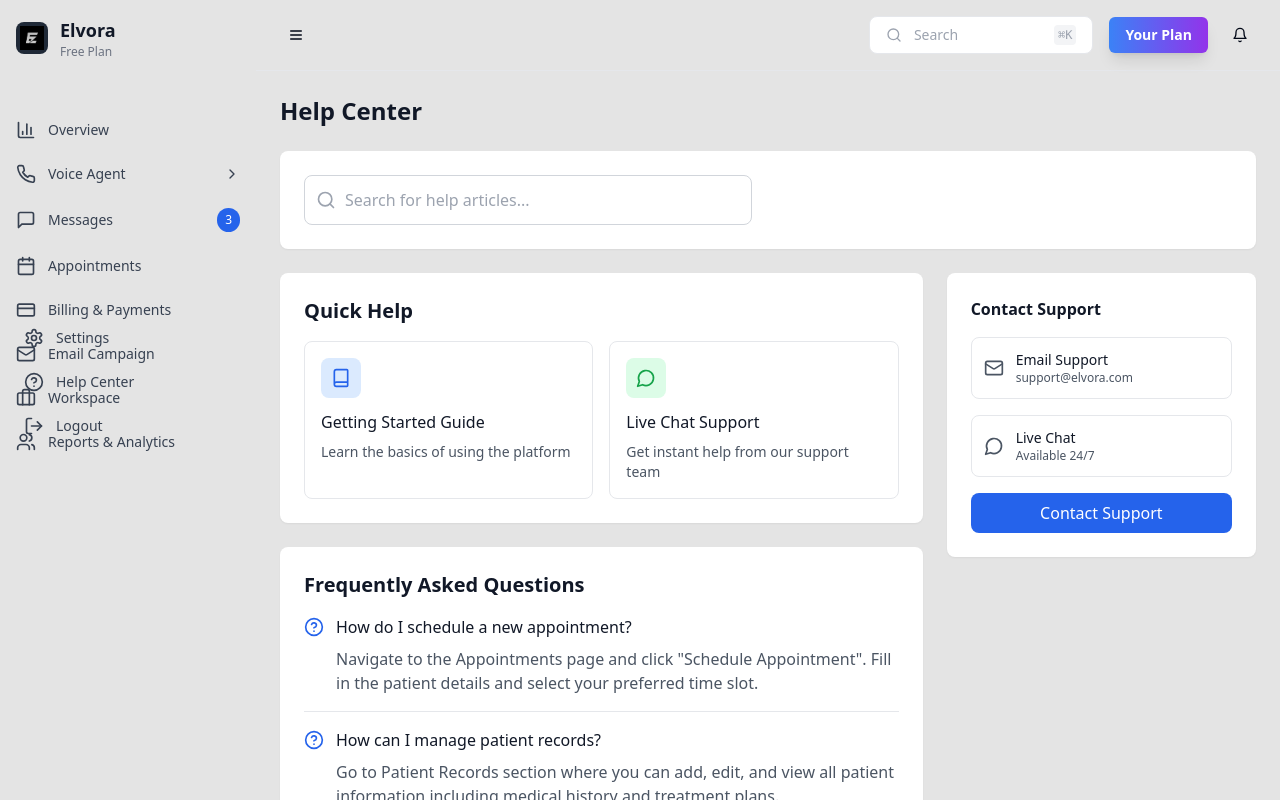
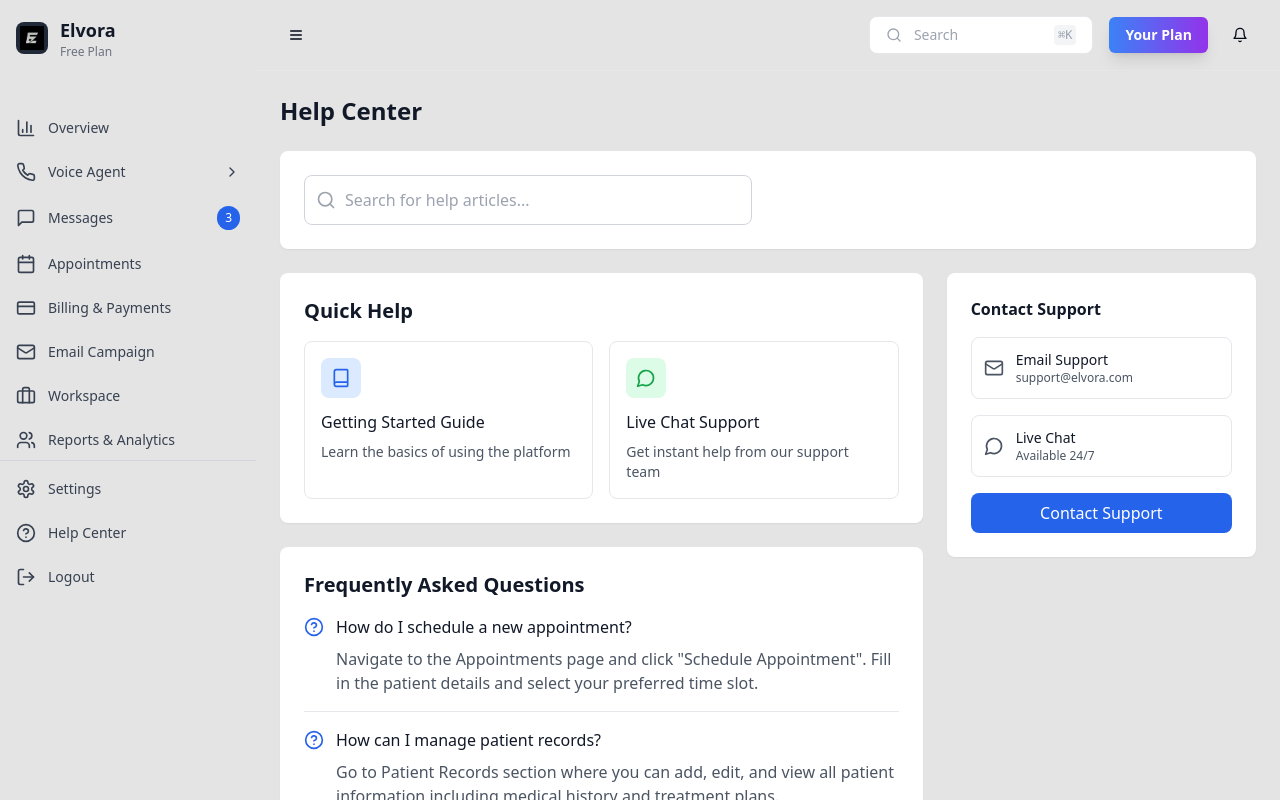
Before and after one commit to magnarch-dev/nimble-customer-board, a React (Vite) app: page /help in a window 1280 px wide. Shown: the top 800 px of the page. Built offline with nearby package versions, Linux system fonts and the light colour scheme.

Commit message:
Fix sidebar item overlap
Ensured sidebar items do not overlap and maintain the original design. (Modified `src/components/Sidebar.tsx`)

```diff
--- a/src/components/Sidebar.tsx
+++ b/src/components/Sidebar.tsx
@@ -63,8 +63,8 @@ const Sidebar = ({ isCollapsed }: SidebarProps) => {
   };
 
   return (
-    <div className={`h-full transition-all duration-300 ${isCollapsed ? 'w-16' : 'w-64'} relative`} style={{ backgroundColor: '#e4e4e4' }}>
-      <div className="p-4">
+    <div className={`h-full transition-all duration-300 ${isCollapsed ? 'w-16' : 'w-64'} relative flex flex-col`} style={{ backgroundColor: '#e4e4e4' }}>
+      <div className="p-4 flex-shrink-0">
         <div className="flex items-center space-x-3">
           <div className="w-8 h-8 bg-gray-800 rounded-lg flex items-center justify-center">
             <img
@@ -82,24 +82,25 @@ const Sidebar = ({ isCollapsed }: SidebarProps) => {
         </div>
       </div>
 
-      <nav className="mt-8">
+      <nav className="mt-8 flex-1 overflow-y-auto">
+        <div className="space-y-1 px-2">
           {menuItems.map((item, index) => (
-          <div key={index} className="relative">
+            <div key={index}>
               {item.hasSubmenu ? (
                 <div>
                   <button
                     onClick={handleVoiceAgentClick}
-                  className={`w-full flex items-center px-4 py-3 text-sm font-medium transition-colors relative ${
+                    className={`w-full flex items-center px-2 py-2.5 text-sm font-medium transition-colors rounded-lg ${
                       location.pathname.startsWith('/voice-agent')
                         ? 'bg-blue-50 text-blue-700'
                         : 'text-gray-700 hover:bg-gray-50'
                     }`}
                   >
-                  <item.icon className="w-5 h-5" />
+                    <item.icon className="w-5 h-5 flex-shrink-0" />
                     {!isCollapsed && (
                       <>
-                      <span className="ml-3">{item.label}</span>
-                      <span className="ml-auto">
+                        <span className="ml-3 flex-1 text-left">{item.label}</span>
+                        <span className="ml-auto flex-shrink-0">
                           {voiceAgentExpanded ? (
                             <ChevronDown className="w-4 h-4" />
                           ) : (
@@ -110,18 +111,18 @@ const Sidebar = ({ isCollapsed }: SidebarProps) => {
                     )}
                   </button>
                   {!isCollapsed && voiceAgentExpanded && item.submenu && (
-                  <div className="ml-8">
+                    <div className="ml-6 mt-1 space-y-1">
                       {item.submenu.map((subItem, subIndex) => (
                         <Link
                           key={subIndex}
                           to={subItem.path}
-                        className={`flex items-center px-4 py-2 text-sm transition-colors relative ${
+                          className={`flex items-center px-2 py-2 text-sm transition-colors rounded-lg ${
                             location.pathname === subItem.path
                               ? 'bg-blue-50 text-blue-700'
                               : 'text-gray-600 hover:bg-gray-50'
                           }`}
                         >
-                        <subItem.icon className="w-4 h-4" />
+                          <subItem.icon className="w-4 h-4 flex-shrink-0" />
                           <span className="ml-3">{subItem.label}</span>
                         </Link>
                       ))}
@@ -131,18 +132,18 @@ const Sidebar = ({ isCollapsed }: SidebarProps) => {
               ) : (
                 <Link
                   to={item.path}
-                className={`flex items-center px-4 py-3 text-sm font-medium transition-colors relative ${
+                  className={`flex items-center px-2 py-2.5 text-sm font-medium transition-colors rounded-lg ${
                     location.pathname === item.path
                       ? 'bg-blue-50 text-blue-700'
                       : 'text-gray-700 hover:bg-gray-50'
                   }`}
                 >
-                <item.icon className="w-5 h-5" />
+                  <item.icon className="w-5 h-5 flex-shrink-0" />
                   {!isCollapsed && (
                     <>
-                    <span className="ml-3">{item.label}</span>
+                      <span className="ml-3 flex-1">{item.label}</span>
                       {item.badge && (
-                      <span className="ml-auto bg-blue-600 text-white text-xs rounded-full px-2 py-1">
+                        <span className="ml-auto bg-blue-600 text-white text-xs rounded-full px-2 py-1 flex-shrink-0">
                           {item.badge}
                         </span>
                       )}
@@ -152,19 +153,22 @@ const Sidebar = ({ isCollapsed }: SidebarProps) => {
               )}
             </div>
           ))}
+        </div>
       </nav>
 
-      <div className="absolute bottom-0 left-0 right-0 p-4">
+      <div className="flex-shrink-0 p-2 border-t border-gray-300 mt-auto">
+        <div className="space-y-1">
           {bottomItems.map((item, index) => (
             <Link
               key={index}
               to={item.path}
-            className="flex items-center px-2 py-3 text-sm font-medium text-gray-700 hover:bg-gray-50 rounded-lg transition-colors relative"
+              className="flex items-center px-2 py-2.5 text-sm font-medium text-gray-700 hover:bg-gray-50 rounded-lg transition-colors"
             >
-            <item.icon className="w-5 h-5" />
+              <item.icon className="w-5 h-5 flex-shrink-0" />
               {!isCollapsed && <span className="ml-3">{item.label}</span>}
             </Link>
           ))}
+        </div>
       </div>
     </div>
   );
```
Lines whose indentation alone changed are shown as unchanged.
